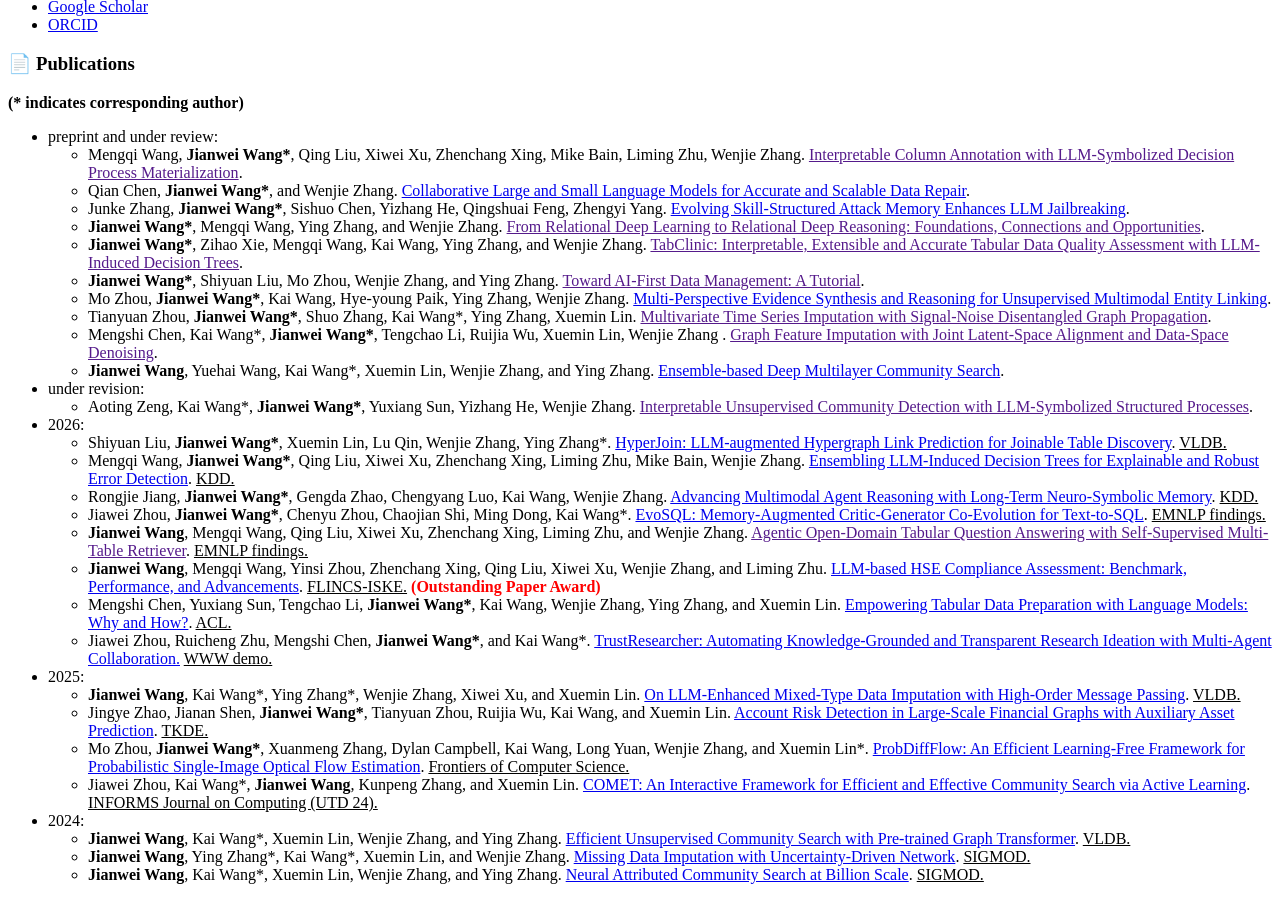
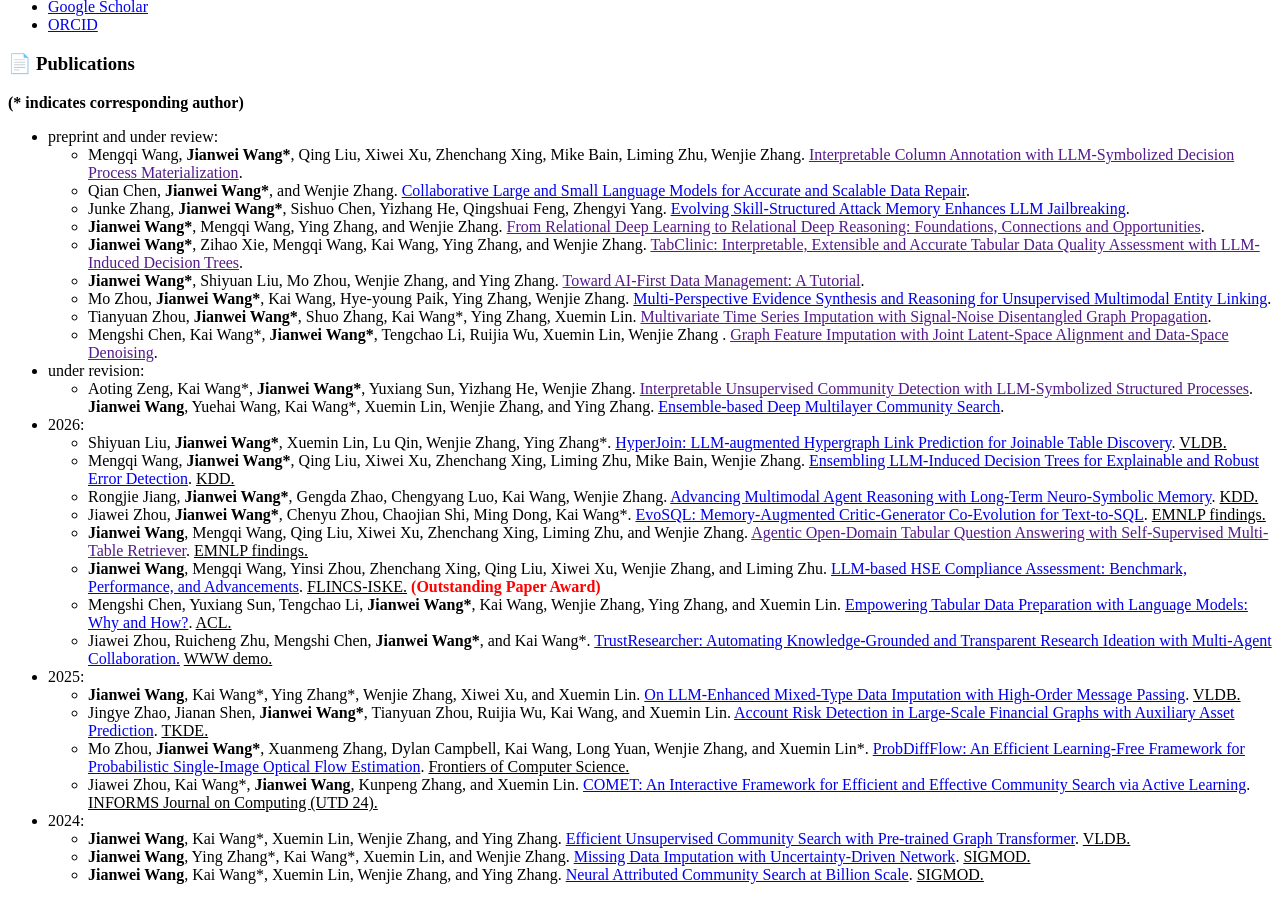
Before and after one commit to jianwei-cse/jianwei-cse.github.io, a Jekyll site: the page built from _pages/includes/publications.md, in a window 1280 px wide and 900 px high, scrolled down 1635 px. Built offline with Jekyll 4.4.1, drawn with Linux system fonts in a browser that asks for light colours; our own code applies the rules of GitHub Pages for plain Markdown files; a script bundle is joined from its source files by our own code.

```diff
--- a/_pages/includes/publications.md
+++ b/_pages/includes/publications.md
@@ -12,12 +12,10 @@
   + Mo Zhou, **Jianwei Wang\***, Kai Wang, Hye-young Paik, Ying Zhang, Wenjie Zhang. [Multi-Perspective Evidence Synthesis and Reasoning for Unsupervised Multimodal Entity Linking](https://arxiv.org/abs/2604.20283).
   + Tianyuan Zhou, **Jianwei Wang\***, Shuo Zhang, Kai Wang\*, Ying Zhang, Xuemin Lin. [Multivariate Time Series Imputation with Signal-Noise Disentangled Graph Propagation]().
   + Mengshi Chen, Kai Wang\*, **Jianwei Wang\***, Tengchao Li, Ruijia Wu, Xuemin Lin, Wenjie Zhang . [Graph Feature Imputation with Joint Latent-Space Alignment and Data-Space Denoising]().
-  + **Jianwei Wang**, Yuehai Wang, Kai Wang\*, Xuemin Lin, Wenjie Zhang, and Ying Zhang. [Ensemble-based Deep Multilayer Community Search](https://arxiv.org/abs/2501.02194).
-
 
 * under revision:
   + Aoting Zeng, Kai Wang\*,  **Jianwei Wang\***, Yuxiang Sun, Yizhang He, Wenjie Zhang. [Interpretable Unsupervised Community Detection with LLM-Symbolized Structured Processes]().
-
+  **Jianwei Wang**, Yuehai Wang, Kai Wang\*, Xuemin Lin, Wenjie Zhang, and Ying Zhang. [Ensemble-based Deep Multilayer Community Search](https://arxiv.org/abs/2501.02194).
 
 * 2026:
   + Shiyuan Liu, **Jianwei Wang\***, Xuemin Lin, Lu Qin, Wenjie Zhang, Ying Zhang\*. [HyperJoin: LLM-augmented Hypergraph Link Prediction for Joinable Table Discovery](https://arxiv.org/abs/2601.01015). <u> VLDB. </u>
```
